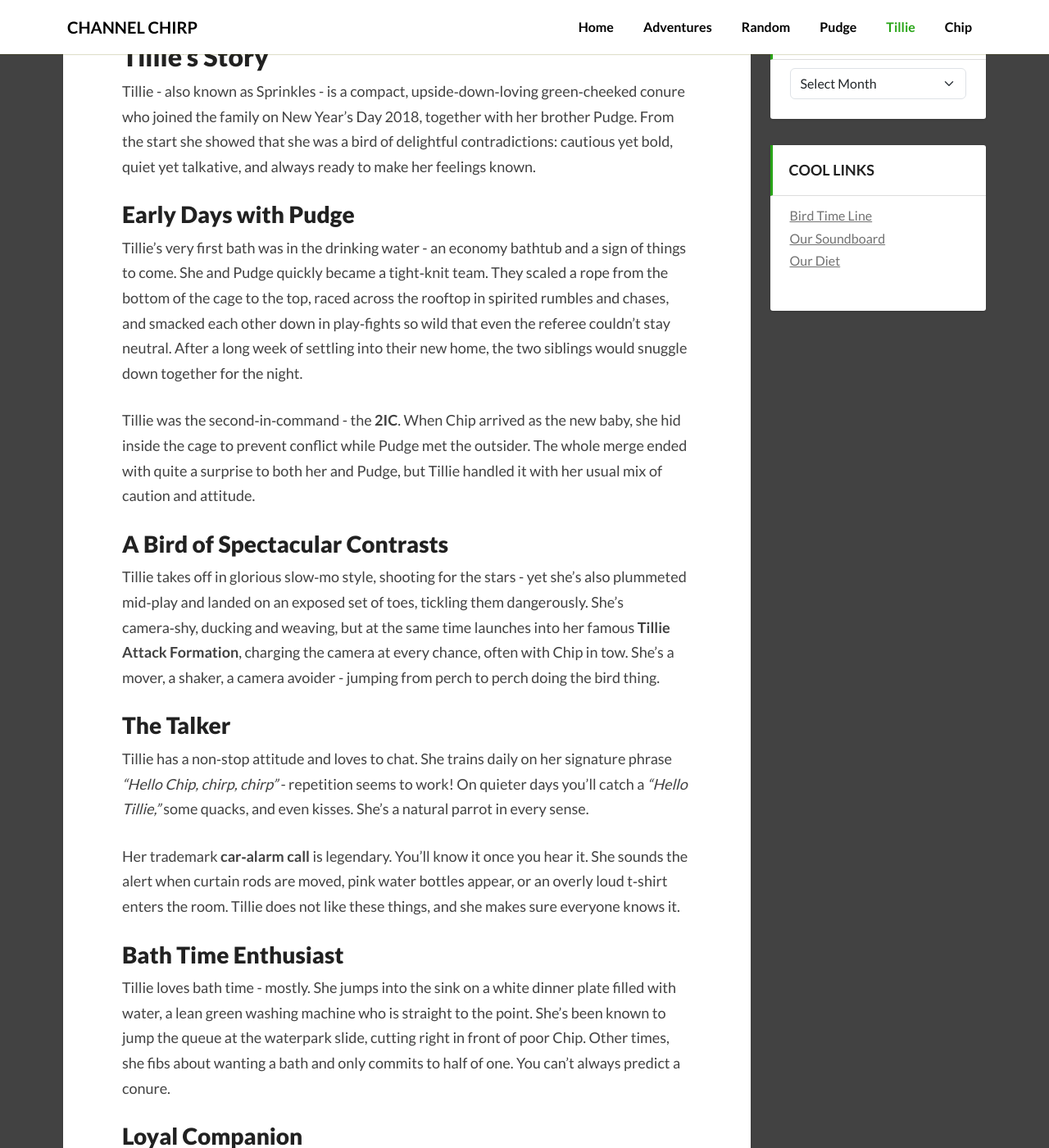
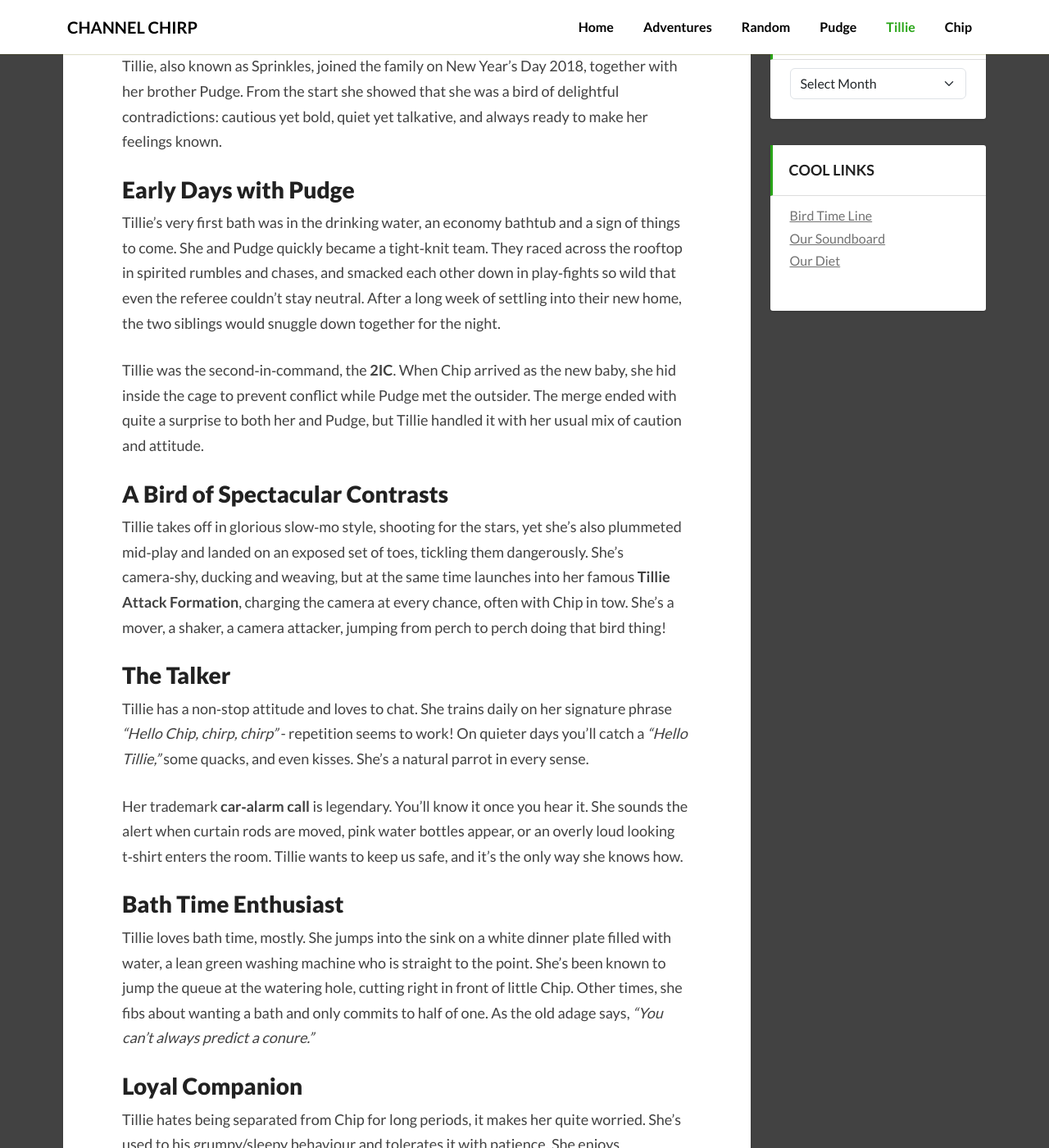
Before and after one commit to ChannelChirp/website, a Jekyll site: the page built from tillie.md, in a window 1280 px wide and 1400 px high, scrolled down 589 px. Shown: the whole window at 82% size. Built offline with Jekyll 4.4.1, drawn with Linux system fonts in a browser that asks for light colours; some of the changed text lies outside the part shown.

Commit message:
feat: bio updates

```diff
--- a/tillie.md
+++ b/tillie.md
@@ -6,48 +6,48 @@
 
 ![Tillie]({{ '/images/tillie.jpg' | relative_url }}){: .alignright width="300"}
 
+**Nickname:** Sprinkles
 **Species:** Green‑cheeked conure
 **Sex:** Likely female (DNA inconclusive)
-**Nickname:** Sprinkles
+**Hatchday:** Late 2017 in Maitland, NSW, Australia
+**Adoption Anniversary:** 1st January 2018
+**Forever Home:** 19th March 2019
+**Weight:** 74 grams (DATE?)
 **Favourite foods:** Banana, blueberry, capsicum, carrot - plus grape, apple, and millet
-**Personality:** Cautious with attitude - talkative, observant, and full of character
-**Hatchday:** Late 2017
-**Adoption Anniversary:** 1st January 2018
-**Forever Home:** 19th March 2019 (together with Chip)
-**Weight:** 74 grams
+**Personality:** Cautious with attitude
 
 ## Tillie’s Story
 
-Tillie - also known as Sprinkles - is a compact, upside‑down‑loving green‑cheeked conure who joined the family on New Year’s Day 2018, together with her brother Pudge. From the start she showed that she was a bird of delightful contradictions: cautious yet bold, quiet yet talkative, and always ready to make her feelings known.
+Tillie, also known as Sprinkles, joined the family on New Year’s Day 2018, together with her brother Pudge. From the start she showed that she was a bird of delightful contradictions: cautious yet bold, quiet yet talkative, and always ready to make her feelings known.
 
 ### Early Days with Pudge
 
-Tillie’s very first bath was in the drinking water - an economy bathtub and a sign of things to come. She and Pudge quickly became a tight‑knit team. They scaled a rope from the bottom of the cage to the top, raced across the rooftop in spirited rumbles and chases, and smacked each other down in play‑fights so wild that even the referee couldn’t stay neutral. After a long week of settling into their new home, the two siblings would snuggle down together for the night.
+Tillie’s very first bath was in the drinking water, an economy bathtub and a sign of things to come. She and Pudge quickly became a tight‑knit team. They raced across the rooftop in spirited rumbles and chases, and smacked each other down in play‑fights so wild that even the referee couldn’t stay neutral. After a long week of settling into their new home, the two siblings would snuggle down together for the night.
 
-Tillie was the second‑in‑command - the **2IC**. When Chip arrived as the new baby, she hid inside the cage to prevent conflict while Pudge met the outsider. The whole merge ended with quite a surprise to both her and Pudge, but Tillie handled it with her usual mix of caution and attitude.
+Tillie was the second‑in‑command, the **2IC**. When Chip arrived as the new baby, she hid inside the cage to prevent conflict while Pudge met the outsider. The merge ended with quite a surprise to both her and Pudge, but Tillie handled it with her usual mix of caution and attitude.
 
 ### A Bird of Spectacular Contrasts
 
-Tillie takes off in glorious slow‑mo style, shooting for the stars - yet she’s also plummeted mid‑play and landed on an exposed set of toes, tickling them dangerously. She’s camera‑shy, ducking and weaving, but at the same time launches into her famous **Tillie Attack Formation**, charging the camera at every chance, often with Chip in tow. She’s a mover, a shaker, a camera avoider - jumping from perch to perch doing the bird thing.
+Tillie takes off in glorious slow‑mo style, shooting for the stars, yet she’s also plummeted mid‑play and landed on an exposed set of toes, tickling them dangerously. She’s camera‑shy, ducking and weaving, but at the same time launches into her famous **Tillie Attack Formation**, charging the camera at every chance, often with Chip in tow. She’s a mover, a shaker, a camera attacker, jumping from perch to perch doing that bird thing!
 
 ### The Talker
 
 Tillie has a non‑stop attitude and loves to chat. She trains daily on her signature phrase *“Hello Chip, chirp, chirp”* - repetition seems to work! On quieter days you’ll catch a *“Hello Tillie,”* some quacks, and even kisses. She’s a natural parrot in every sense.
 
-Her trademark **car‑alarm call** is legendary. You’ll know it once you hear it. She sounds the alert when curtain rods are moved, pink water bottles appear, or an overly loud t‑shirt enters the room. Tillie does not like these things, and she makes sure everyone knows it.
+Her trademark **car‑alarm call** is legendary. You’ll know it once you hear it. She sounds the alert when curtain rods are moved, pink water bottles appear, or an overly loud looking t‑shirt enters the room. Tillie wants to keep us safe, and it's the only way she knows how.
 
 ### Bath Time Enthusiast
 
-Tillie loves bath time - mostly. She jumps into the sink on a white dinner plate filled with water, a lean green washing machine who is straight to the point. She’s been known to jump the queue at the waterpark slide, cutting right in front of poor Chip. Other times, she fibs about wanting a bath and only commits to half of one. You can’t always predict a conure.
+Tillie loves bath time, mostly. She jumps into the sink on a white dinner plate filled with water, a lean green washing machine who is straight to the point. She’s been known to jump the queue at the watering hole, cutting right in front of little Chip. Other times, she fibs about wanting a bath and only commits to half of one. As the old adage says, *"You can’t always predict a conure."*
 
 ### Loyal Companion
 
-Tillie hates being separated from Chip for long periods - it makes her quite worried and visibly distressed. She’s used to his eighty‑times grumpier sleepy behaviour and tolerates it with patience. She enjoys company, especially when Chip is nearby. Television or some background radio helps keep her mind off things, but human company is what Tillie craves most.
+Tillie hates being separated from Chip for long periods, it makes her quite worried. She’s used to his grumpy/sleepy behaviour and tolerates it with patience. She enjoys everyone's company, especially when Chip is nearby. Television or some background radio helps keep her mind off things.
 
-She arrived with completely clipped wings and was stunned to meet Chip, who could fly. The look on her face - we’ll never forget it. Since then she’s become a good flapper, needing two or three exercise outings a day in their busy bird schedules.
+She arrived with clipped wings and was stunned to meet Chip, who could fly. The look on her face, we’ll never forget it! Since then she’s become a good flapper as her flight feathers grew back in. She now needs several exercise outings a day in their busy bird schedules.
 
-Tillie won’t hesitate to give you a peck if you hold her the wrong way or refuse to let her go - but she’ll give an adorable warning squawk first. Don’t overstay your welcome or she’ll show you what she’s really made of. She enjoys a good game of peck‑and‑run, especially when she’s feeling cheeky.
+Tillie won’t hesitate to give you a peck if you hold her the wrong way or refuse to let her go, but she’ll give an adorable warning squawk first. Don’t overstay your welcome or she’ll show you what she’s really made of. She enjoys a good game of peck‑and‑run, especially when she’s feeling cheeky.
 
-Through all her quirks - the car alarms, the camera dodging, the bath‑time mischief - Tillie’s steady loyalty and fierce affection make her the emotional centre of the flock. She’s cautious, but once she trusts, she gives everything.
+Through all her quirks, the car alarms, the camera attacks, the bath‑time mischief, Tillie’s steady loyalty and fierce affection make her the emotional centre of the flock. She’s cautious, but once she trusts, she gives everything.
 
-*“I may be cautious, but I have the biggest heart.”*
+*"I may be cautious, but I have the biggest heart."*
```
Also changed, not shown: chip.md (+16 -22 lines), pudge.md (+13 -11 lines).
